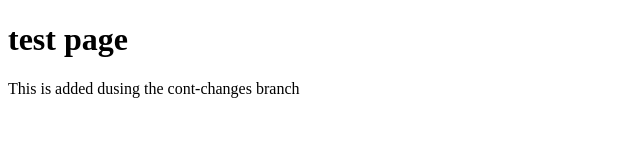
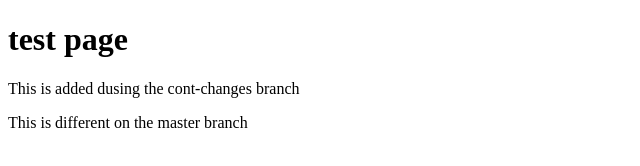
Before and after one commit to kirstyburgoine/test-stuff, a plain HTML site: page index.html in a window 1280 px wide. Shown: the whole page, without its empty margins (0-640 px from the left). Drawn offline with Linux system fonts and the light colour scheme.

Commit message:
different <p> on master

```diff
--- a/index.html
+++ b/index.html
@@ -11,5 +11,7 @@
 
 <p>This is added dusing the cont-changes branch</p>
 
+<p>This is different on the master branch</p>
+
 </body>
 </html>
```
